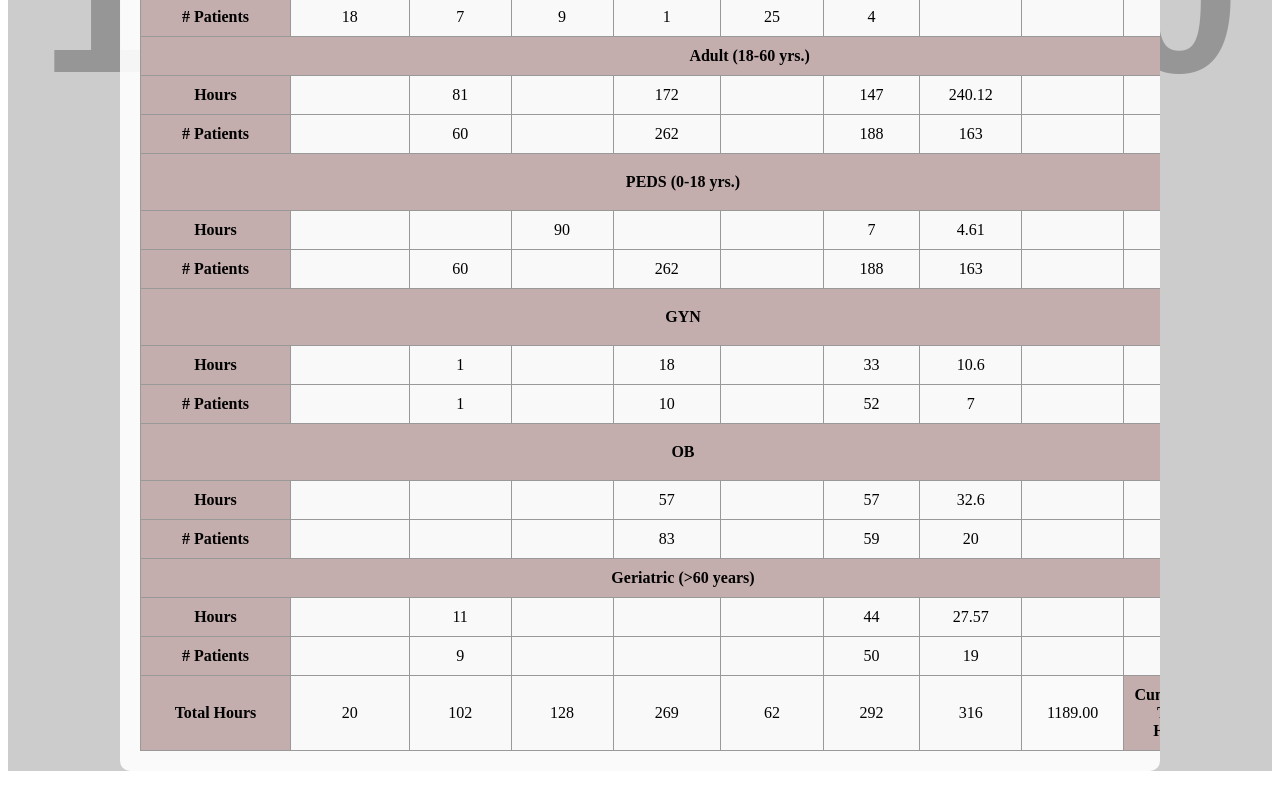
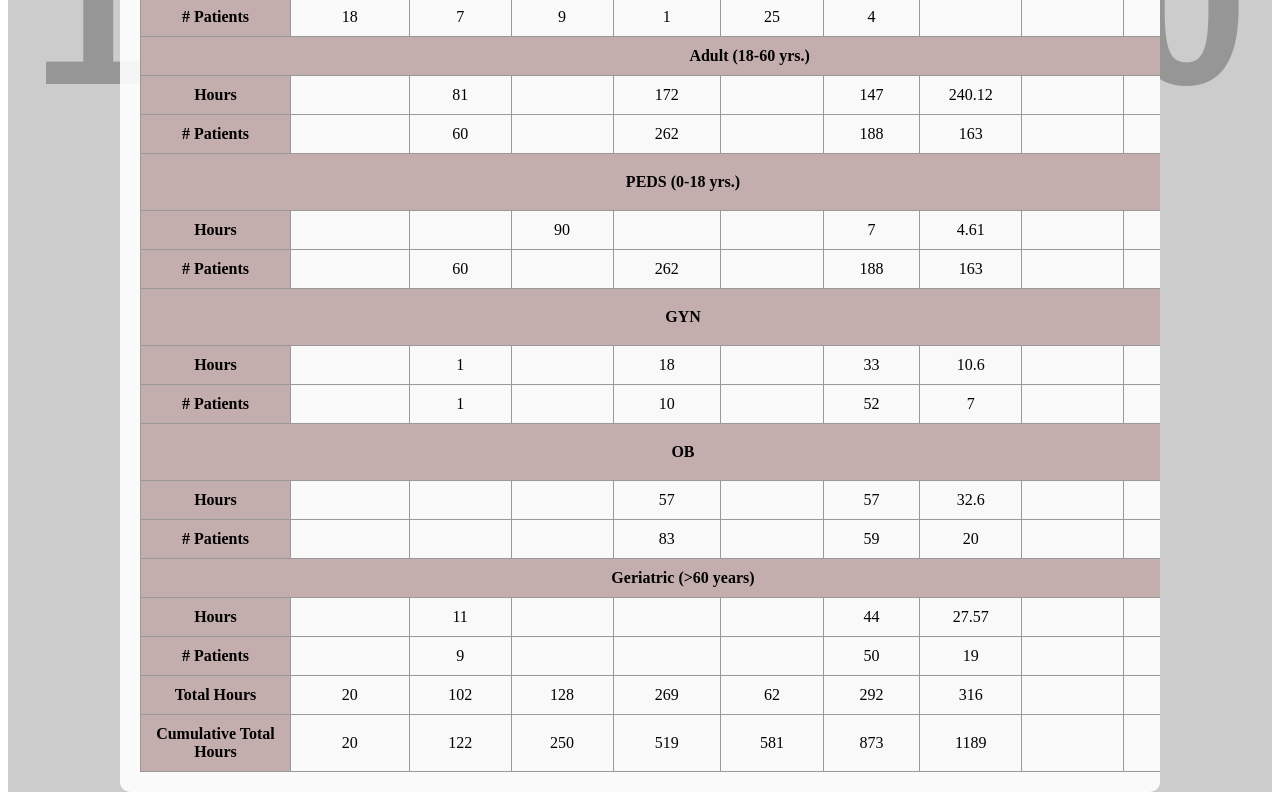
Before and after one commit to peteNeverSleeps/nursing-hours-tracker, a React (Create React App) app in the folder frontend/: page /tracker in a window 1280 px wide. Shown: the part 748-1548 px from the top of the page. Before the commit the page ends 1527 px from the top, so only its background shows below. Built offline with nearby package versions, Linux system fonts and the light colour scheme; no server answers; sample sign-in values are in the browser's storage.

Commit message:
testing new html

```diff
--- a/frontend/src/components/Tracker.js
+++ b/frontend/src/components/Tracker.js
@@ -355,7 +355,6 @@ function Tracker({ token }) {
             <td contentEditable="true"></td>
             <td contentEditable="true"></td>
           </tr>
-            {/* This is the row for totals */}
           <tr>
             <th>Total Hours</th>
             <td contentEditable="true">20</td>
@@ -365,10 +364,12 @@ function Tracker({ token }) {
             <td contentEditable="true">62</td>
             <td contentEditable="true">292</td>
             <td contentEditable="true">316</td>
-              {/* This cell will be updated with the sum of the above numbers */}
+            <td contentEditable="true"></td>
+            <td contentEditable="true"></td>
             <td id="finalTotal" contentEditable="false"></td>
+          </tr>
+          <tr>
             <th>Cumulative Total Hours</th>
-              {/* The cells below will be updated as a running cumulative total */}
             <td contentEditable="true">20</td>
             <td contentEditable="true">122</td>
             <td contentEditable="true">250</td>
@@ -378,8 +379,9 @@ function Tracker({ token }) {
             <td contentEditable="true">1189</td>
             <td contentEditable="true"></td>
             <td contentEditable="true"></td>
-              <td contentEditable="true"></td>
+            <td></td>
           </tr>
+
           </tbody>
         </table>
       </div>
```
Lines whose indentation alone changed are shown as unchanged.
